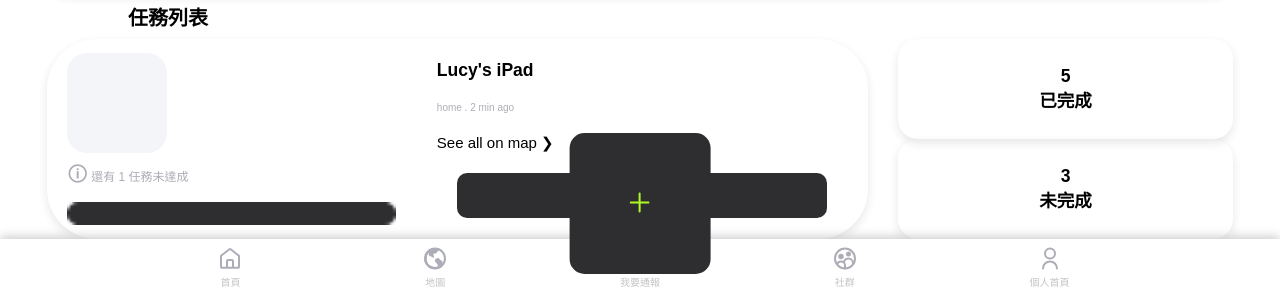
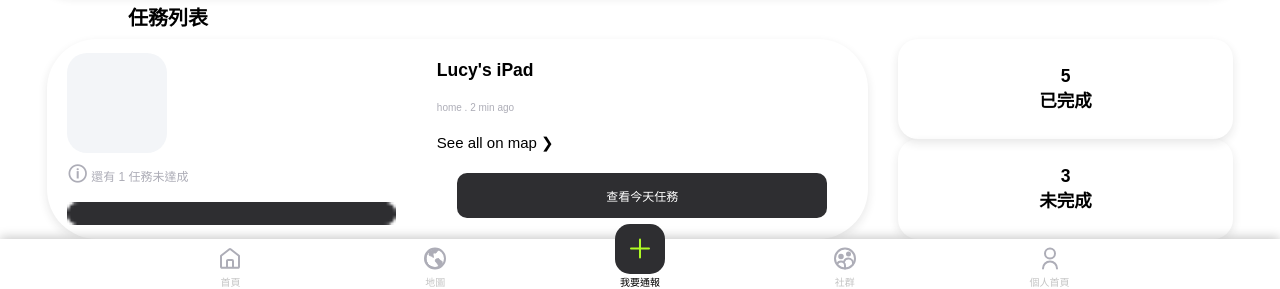
Before and after one commit to EmilHuan/find-cat, a plain HTML site: page index.html in a window 1280 px wide. Shown: the part 511-800 px from the top of the page. Drawn offline with Linux system fonts and the light colour scheme.

Commit message:
把按鈕調成固定長寬

```diff
--- a/index.html
+++ b/index.html
@@ -162,7 +162,7 @@
           <p>地圖</p>
         </a>
         <!-- 製造空a 空出位置 -->
-        <a href="#" class="blank"><p>我要通報</p></a>
+        <a href="#" class="blank" style="color:black ;"><p>我要通報</p></a>
 
         <!-- 中央按鈕 -->
         <a href="#"  class="report">
--- a/styles/style.scss
+++ b/styles/style.scss
@@ -366,8 +366,8 @@ footer{
 
         a.report{
             position: absolute;
-            height: 11vw;
-            width: 11vw;
+            height: 5rem;
+            width: 5rem;
             bottom: 1.5rem;
             left: 50%;
             transform: translate(-50%,0);
```
Also changed, not shown: styles/style.css.
